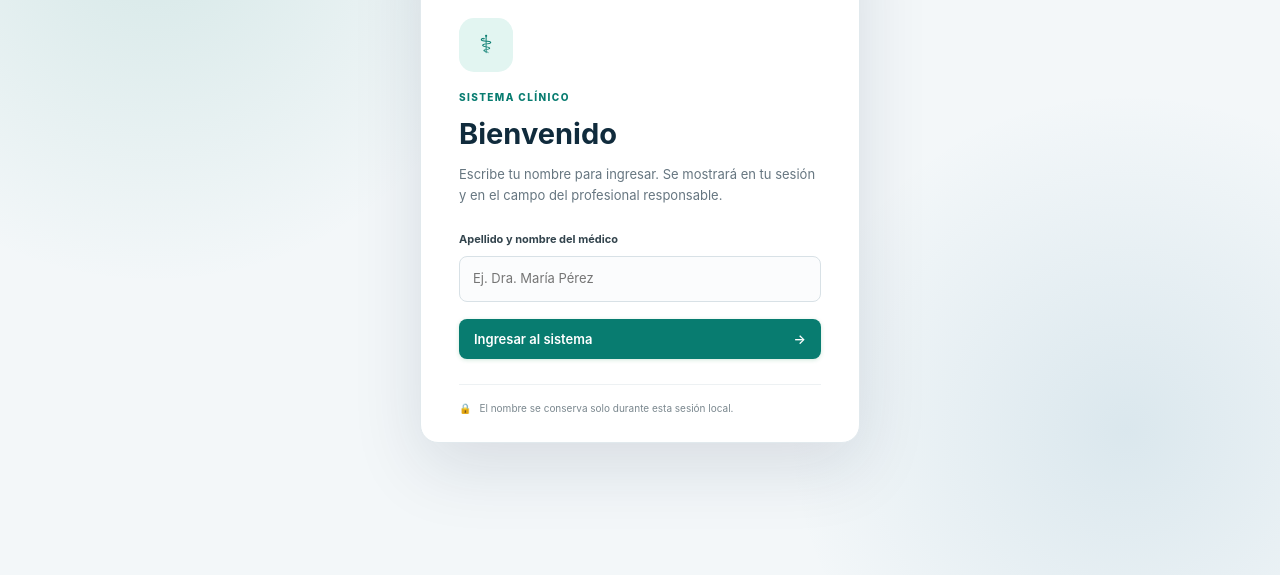
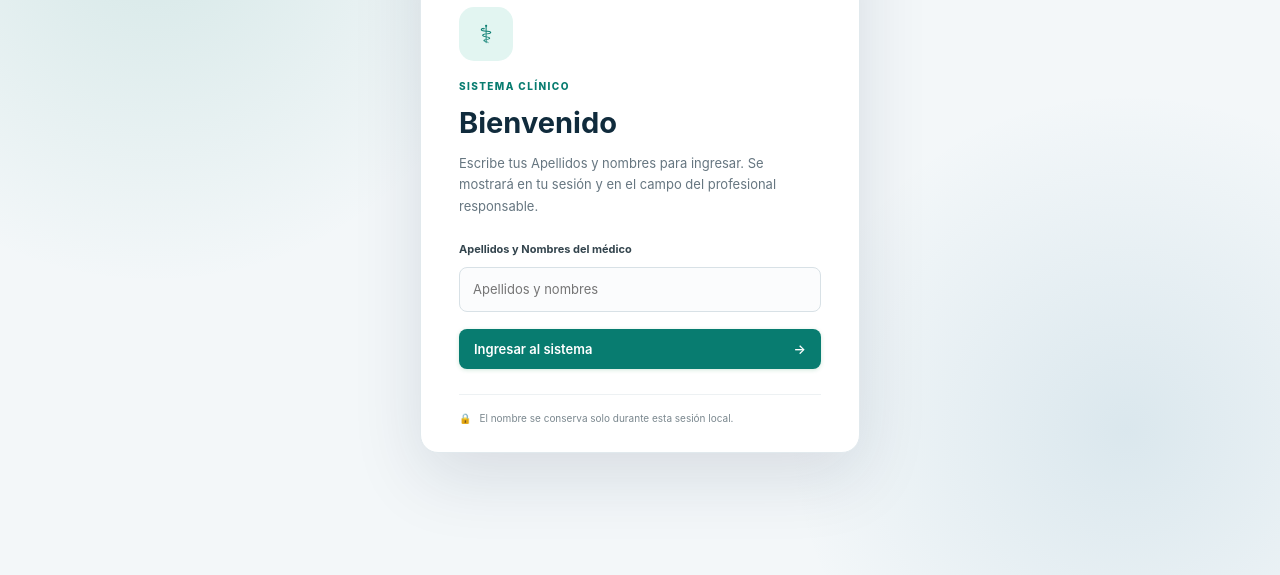
Before and after one commit to rodrilooco-blip/planillaje, a plain HTML site: page frontend/index.html in a window 1280 px wide. Shown: the part 225-800 px from the top of the page. Drawn offline with Linux system fonts and the light colour scheme; no server answers.

Commit message:
Update input prompts for doctor entry form

```diff
--- a/frontend/index.html
+++ b/frontend/index.html
@@ -16,10 +16,10 @@
       <div class="doctor-entry-icon" aria-hidden="true">&#x2695;</div>
       <p class="doctor-entry-eyebrow">SISTEMA CLÍNICO</p>
       <h1 id="doctorEntryTitle">Bienvenido</h1>
-      <p class="doctor-entry-copy">Escribe tu nombre para ingresar. Se mostrará en tu sesión y en el campo del profesional responsable.</p>
+      <p class="doctor-entry-copy">Escribe tus Apellidos y nombres para ingresar. Se mostrará en tu sesión y en el campo del profesional responsable.</p>
       <form id="doctorEntryForm">
-        <label for="doctorEntryName">Apellido y nombre del médico</label>
-        <input id="doctorEntryName" name="doctorName" type="text" maxlength="120" autocomplete="name" placeholder="Ej. Dra. María Pérez" required>
+        <label for="doctorEntryName">Apellidos y Nombres del médico</label>
+        <input id="doctorEntryName" name="doctorName" type="text" maxlength="120" autocomplete="name" placeholder="Apellidos y nombres" required>
         <button class="btn btn-primary doctor-entry-submit" type="submit">Ingresar al sistema <span aria-hidden="true">&#x2192;</span></button>
         <p class="doctor-entry-error" id="doctorEntryError" role="alert"></p>
       </form>
```
